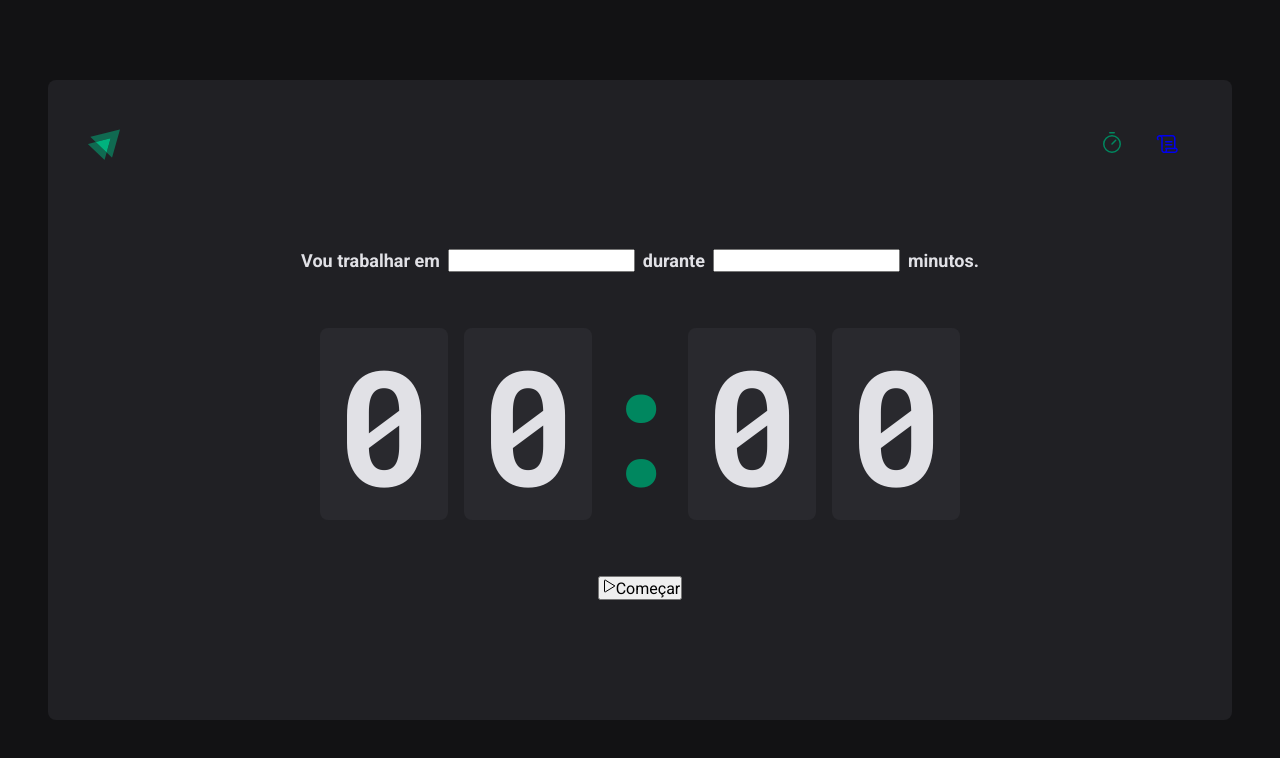
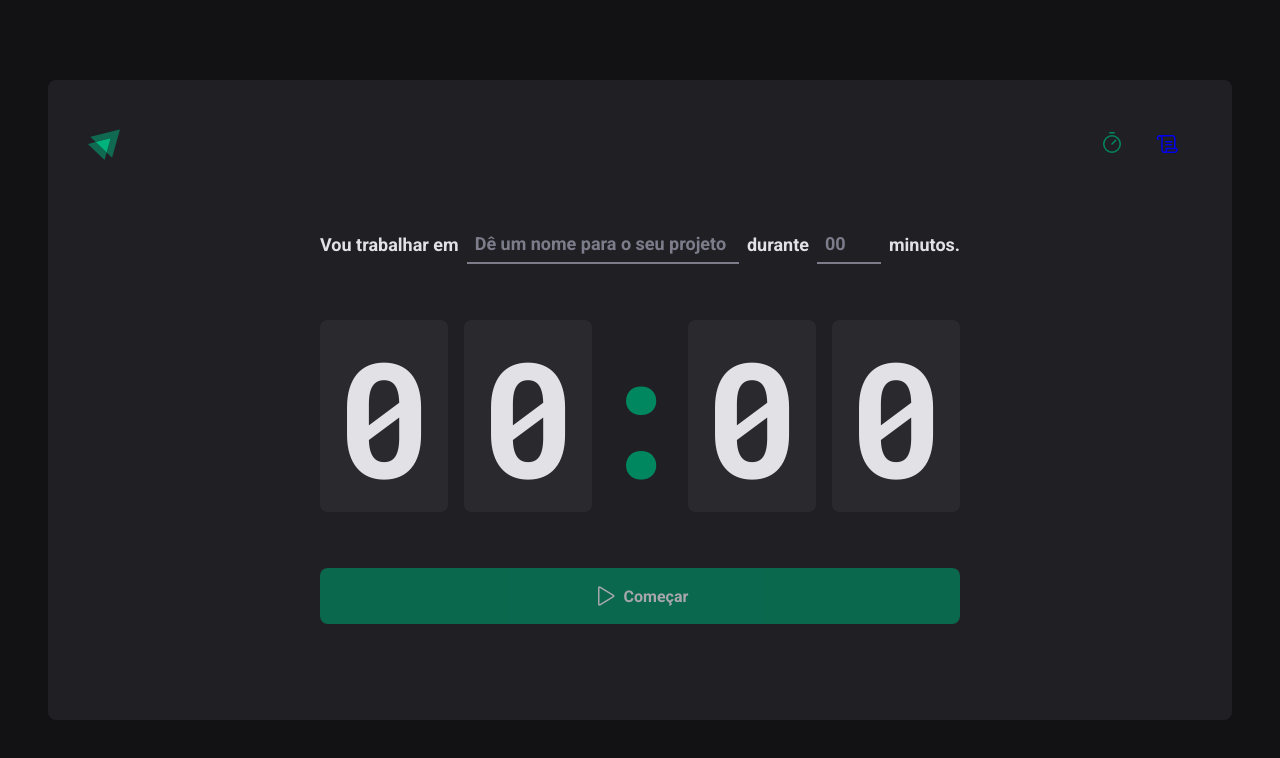
Before and after one commit to pedrocbp/Timer-react, a React (Vite) app: page / in a window 1280 px wide. Shown: the top 758 px of the page. Built offline with nearby package versions, Linux system fonts and the light colour scheme.

Commit message:
feat: estilizacao botao e inputs

```diff
--- a/src/pages/Home/index.tsx
+++ b/src/pages/Home/index.tsx
@@ -1,5 +1,5 @@
 import { Play } from "phosphor-react";
-import { CountDownContainer, FormContainer, HomeContainer, Separator } from "./styles";
+import { CountDownContainer, FormContainer, HomeContainer, MinutesAmoutInput, Separator, StartCountDownButton, TaskInput } from "./styles";
 
 export function Home() {
   return (
@@ -8,10 +8,10 @@
       <form action="">
         <FormContainer>
             <label htmlFor="task">Vou trabalhar em</label>
-            <input id="task" />
+            <TaskInput id="task" placeholder="Dê um nome para o seu projeto"/>
 
             <label htmlFor="minutesAmount">durante</label>
-            <input type="number" id="minutesAmount" />
+            <MinutesAmoutInput type="number" id="minutesAmount" placeholder="00"/>
 
             <span>minutos.</span>
         </FormContainer>
@@ -24,10 +24,10 @@
           <span>0</span>
         </CountDownContainer>
 
-        <button type="submit">
-            <Play/>
+        <StartCountDownButton disabled type="submit">
+            <Play size={24 }/>
             Começar
-        </button>
+        </StartCountDownButton>
 
       </form>
     </HomeContainer>
--- a/src/pages/Home/styles.ts
+++ b/src/pages/Home/styles.ts
@@ -28,6 +28,37 @@
   flex-wrap: wrap;
 `;
 
+const BaseInput = styled.input`
+    background: transparent;
+    height: 2.5rem;
+    border: 0;
+    border-bottom: 2px solid ${(props) => props.theme['gray-500']};
+    font-weight: bold;
+    font-size: 1.125rem;
+    padding: 0 0.5rem;
+    color: ${(props) => props.theme['gray-100']};
+
+
+    &:focus {
+        box-shadow: none;
+        border-color: ${(props) => props.theme['green-500']};
+    }
+
+    &::placeholder {
+        color: ${(props) => props.theme['gray-500']};
+
+    }
+
+`
+
+export const TaskInput = styled(BaseInput)`
+    flex: 1;
+`
+export const MinutesAmoutInput = styled(BaseInput)`
+    width: 4rem;
+`
+
+
 export const CountDownContainer = styled.div`
   font-family: "Roboto Mono", monospace;
   font-size: 10rem;
@@ -52,5 +83,32 @@
     overflow: hidden;
     display: flex;
     justify-content: center;
+`
+export const StartCountDownButton = styled.button`
+    width: 100%;
+    border: 0;
+    padding: 1rem;
+    border-radius: 8px;
+
+    display: flex;
+    align-items: center;
+    justify-content: center;
+
+    gap: 0.5rem;
+    font-weight: bold;
+
+    cursor: pointer;
+
+    background: ${(props) => props.theme["green-500"]};
+    color: ${(props) => props.theme["gray-100"]};
+
+    &:disabled {
+        opacity: 0.7;
+        cursor: not-allowed;
+    }
+
+    &:not(:disabled):hover {
+        background: ${(props) => props.theme["green-700"]};        ;
+    }
 
 `
```
